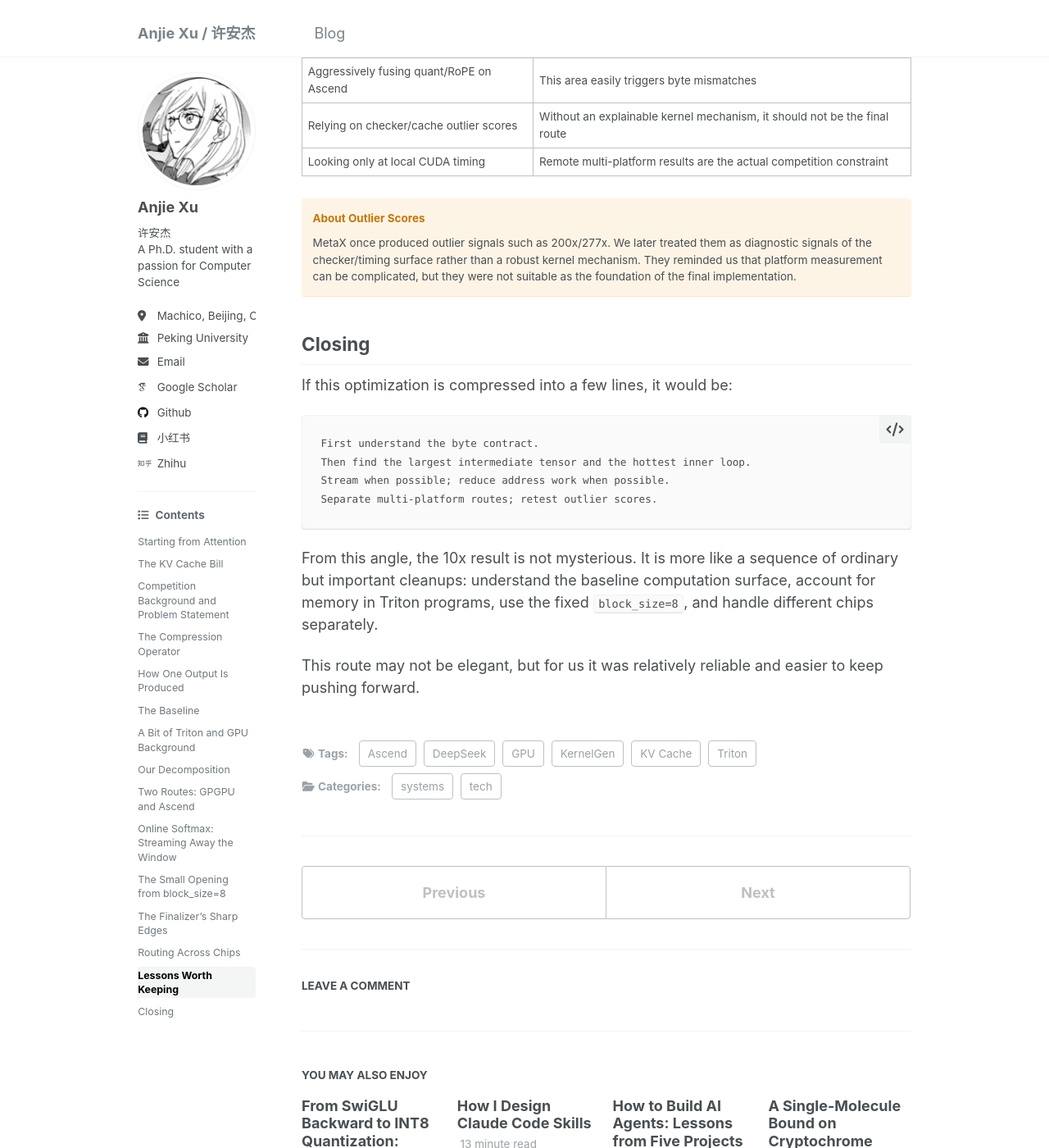
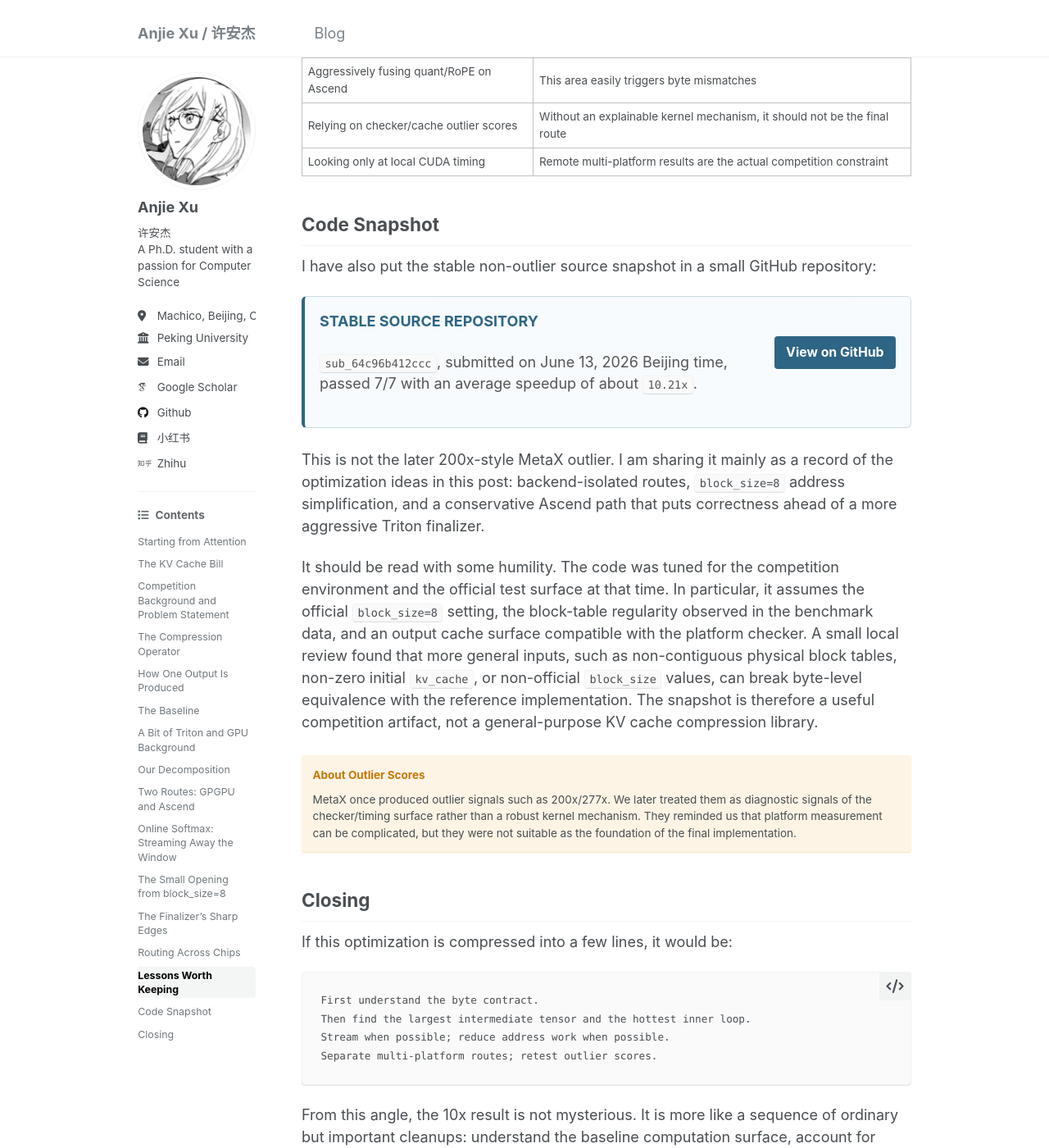
Before and after one commit to anjiexu-pku/anjiexu-pku.github.io, a Jekyll site: the page built from _posts/2026-06-14-kernelgen-challenge-8-kv-compress.md, in a window 1280 px wide and 1400 px high, scrolled down 21750 px. Shown: the whole window at 82% size. Built offline with Jekyll 4.4.1, drawn with Linux system fonts in a browser that asks for light colours; some web fonts are replaced; comment, search, counter and statistics services are not loaded; some of the changed text lies outside the part shown.

Commit message:
Link KernelGen Challenge 8 stable code repository

```diff
--- a/_posts/2026-06-14-kernelgen-challenge-8-kv-compress.md
+++ b/_posts/2026-06-14-kernelgen-challenge-8-kv-compress.md
@@ -865,6 +865,22 @@ Some directions deserve caution:
 | Relying on checker/cache outlier scores | Without an explainable kernel mechanism, it should not be the final route |
 | Looking only at local CUDA timing | Remote multi-platform results are the actual competition constraint |
 
+## Code Snapshot
+
+I have also put the stable non-outlier source snapshot in a small GitHub repository:
+
+<div class="kg-challenge-card" markdown="1">
+  <div>
+    <p class="kg-challenge-label">Stable source repository</p>
+    <p class="kg-challenge-desc"><code>sub_64c96b412ccc</code>, submitted on June 13, 2026 Beijing time, passed 7/7 with an average speedup of about <code>10.21x</code>.</p>
+  </div>
+  <a class="kg-challenge-button" href="https://github.com/TankTechnology/kernelgen-challenge-8-stable-10x" target="_blank" rel="noopener">View on GitHub</a>
+</div>
+
+This is not the later 200x-style MetaX outlier. I am sharing it mainly as a record of the optimization ideas in this post: backend-isolated routes, `block_size=8` address simplification, and a conservative Ascend path that puts correctness ahead of a more aggressive Triton finalizer.
+
+It should be read with some humility. The code was tuned for the competition environment and the official test surface at that time. In particular, it assumes the official `block_size=8` setting, the block-table regularity observed in the benchmark data, and an output cache surface compatible with the platform checker. A small local review found that more general inputs, such as non-contiguous physical block tables, non-zero initial `kv_cache`, or non-official `block_size` values, can break byte-level equivalence with the reference implementation. The snapshot is therefore a useful competition artifact, not a general-purpose KV cache compression library.
+
 <div class="notice--warning" markdown="1">
 <p class="notice__title">About Outlier Scores</p>
 
@@ -1649,6 +1665,22 @@ def _metax_gather(...):
 | 依赖 checker/cache 异常高分 | 缺少可解释的 kernel 机制，不能当成最终路线 |
 | 只看本地 CUDA timing | 远程多平台结果才是比赛里的真实约束 |
 
+## 代码快照
+
+我也把这次复盘对应的、非异常高分路线的稳定源码快照整理成了一个小的 GitHub 仓库：
+
+<div class="kg-challenge-card" markdown="1">
+  <div>
+    <p class="kg-challenge-label">稳定源码仓库</p>
+    <p class="kg-challenge-desc"><code>sub_64c96b412ccc</code>，2026 年 6 月 13 日北京时间提交，7/7 通过，平均加速比约 <code>10.21x</code>。</p>
+  </div>
+  <a class="kg-challenge-button" href="https://github.com/TankTechnology/kernelgen-challenge-8-stable-10x" target="_blank" rel="noopener">查看 GitHub 仓库</a>
+</div>
+
+这不是后来 MetaX 上出现过的 200x 异常样本。我把它放出来，主要是作为这篇文章里几条思路的具体记录：后端隔离、利用 `block_size=8` 减少寻址、以及 Ascend 上为了正确性保留更保守的路线。
+
+也需要很谨慎地读它。这份代码是为当时的比赛环境和官方测试面调出来的，隐含了官方 `block_size=8`、benchmark 中观察到的 block table 规律，以及平台 checker 下可接受的输出 cache 条件。一次很小的本地 review 发现，如果换成更一般的输入，比如非连续 physical block table、初始值非零的 `kv_cache`，或者非官方 `block_size`，它可能不再和 reference 保持字节级一致。所以它更适合当作比赛复盘材料，并不适合作为可以直接拿去复用的通用 KV cache 压缩库。
+
 <div class="notice--warning" markdown="1">
 <p class="notice__title">关于异常高分</p>
 
```
